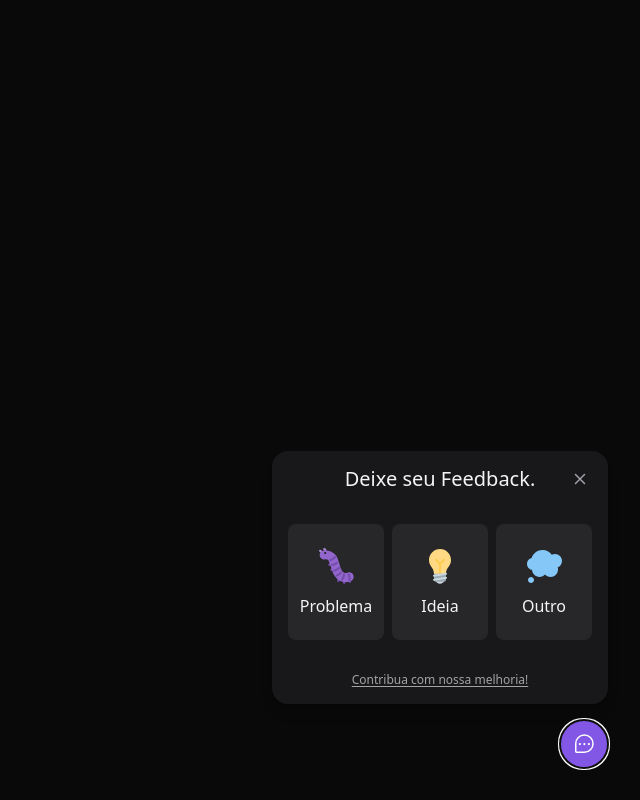
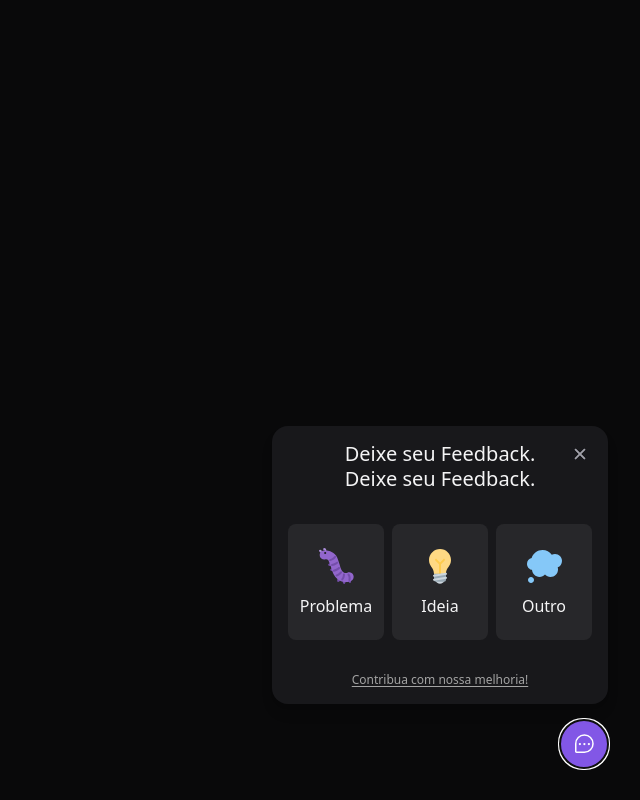
Before and after one commit to marques-gabriel/feedget, a React (Vite) app in the folder web/: page / in a window 1280 px wide. Both pictures are taken after a click on the button "Feedback". Shown: the whole page, without its empty margins (640-1280 px from the left). Built offline with nearby package versions, Linux system fonts and the light colour scheme.

Commit message:
refactor(component): refactor feedback type steps

```diff
--- a/web/src/components/WidgetForm/Steps/FeedbackTypeStep.tsx
+++ b/web/src/components/WidgetForm/Steps/FeedbackTypeStep.tsx
@@ -1,11 +1,20 @@
 import { FeedbackType, feedbackTypes } from ".."
+import { CloseButton } from "../../CloseButton";
 
 interface FeedbackTypeStepProps {
     onFeedbackTypeChanged: (type: FeedbackType) => void;
 }
 
-export function FeedbackTypeStep({ onFeedbackTypeChanged }: FeedbackTypeStepProps ) {
+export function FeedbackTypeStep({ onFeedbackTypeChanged }: FeedbackTypeStepProps) {
     return (
+        <>
+            <header>
+                <span className="text-xl leading-6">Deixe seu Feedback.</span>
+
+                <CloseButton />
+
+            </header>
+
             <div className="flex py-8 gap-2 w-full">
                 {Object.entries(feedbackTypes).map(([key, value]) => {
                     return (
@@ -22,5 +31,7 @@ export function FeedbackTypeStep({ onFeedbackTypeChanged }: FeedbackTypeStepProp
                 })}
 
             </div>
+        </>
+
     )
 }
```
Lines whose indentation alone changed are shown as unchanged.
